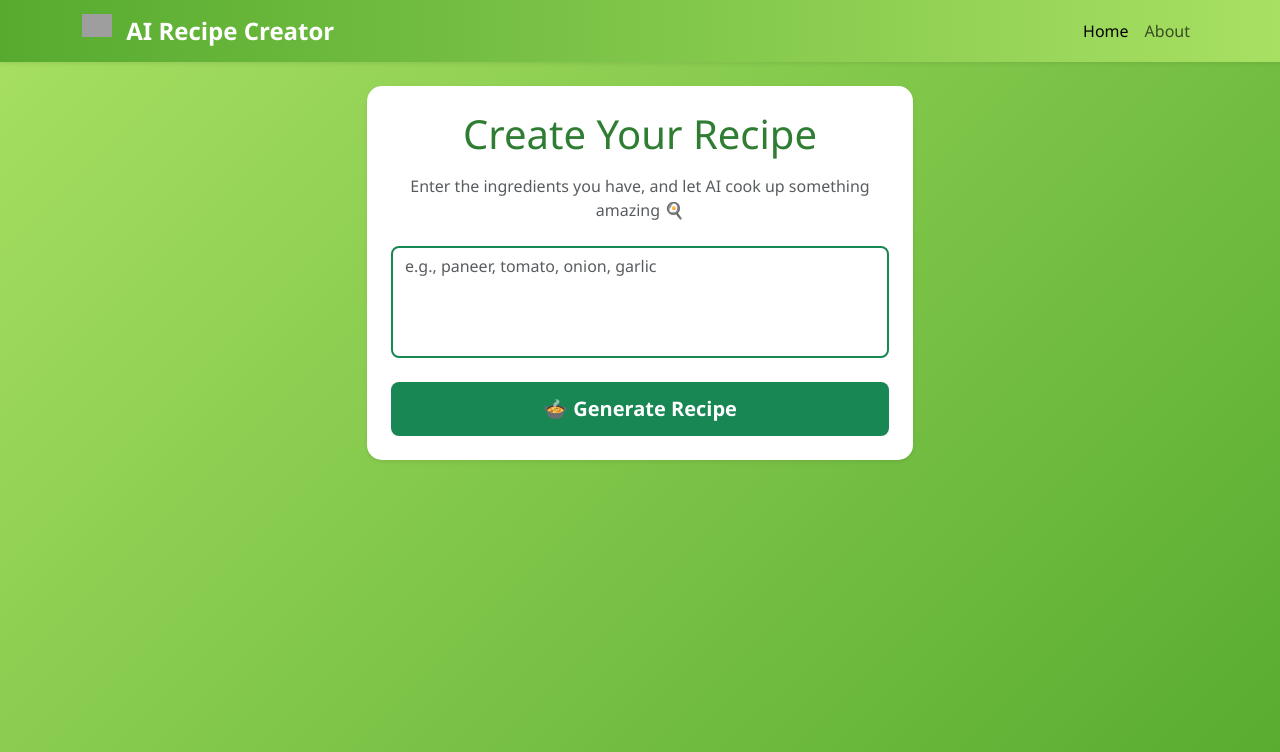
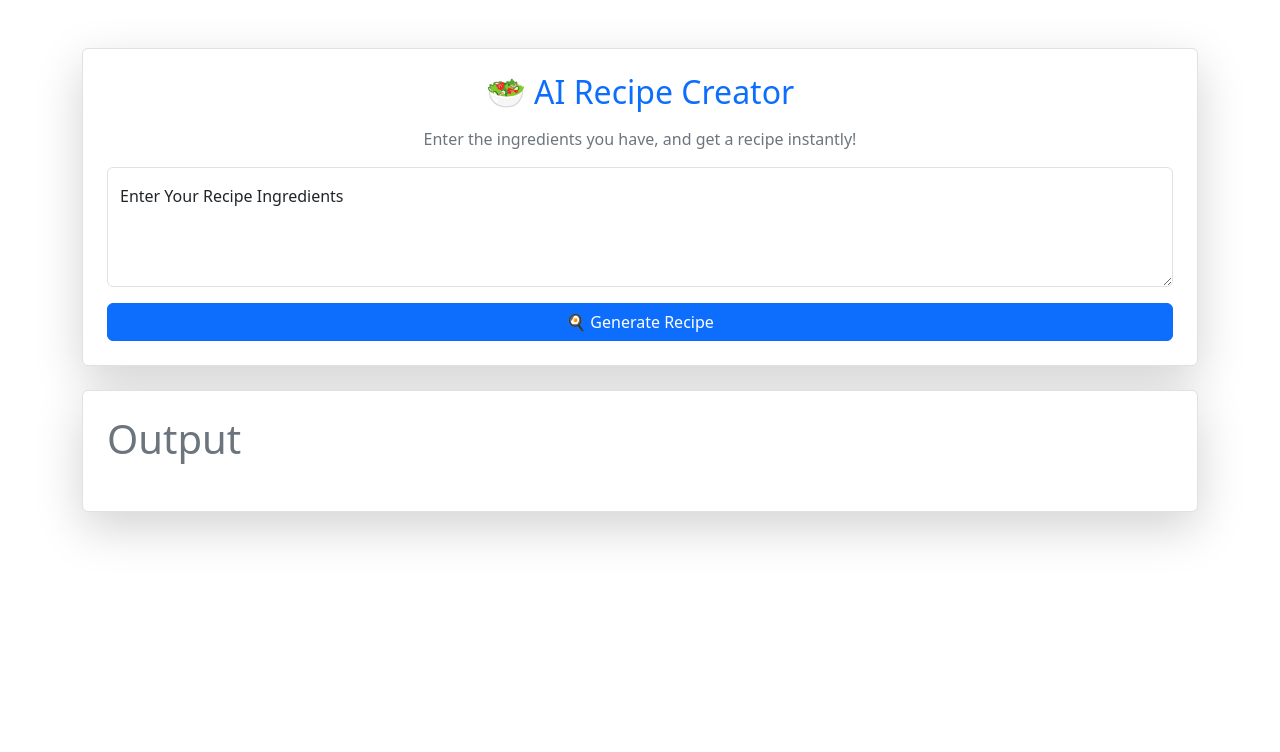
Before and after one commit to charanvlnpavani/ai_recipe_creator, a Flask app: page / in a window 1280 px wide. Shown: the top 752 px of the page. Run offline with Flask 3, Linux system fonts and the light colour scheme; grey boxes are pictures that could not be loaded.

Commit message:
Refactor recipe generation logic and enhance UI components for better user experience

```diff
--- a/app.py
+++ b/app.py
@@ -12,87 +12,43 @@
 
 # Configure Gemini API
 GEMINI_API_KEY = os.getenv("GEMINI_API_KEY")
-if not GEMINI_API_KEY:
-    raise ValueError("GEMINI_API_KEY not found in environment variables")
-
 genai.configure(api_key=GEMINI_API_KEY)
 
 # Load Gemini model
-try:
-    model = genai.GenerativeModel("gemini-pro")
-except Exception as e:
-    print(f"Error initializing Gemini model: {e}")
-    raise
-
-def create_recipe_prompt(ingredients):
-    """Create a structured prompt for recipe generation."""
-    return f"""
-    As a professional chef, create a recipe using these ingredients: {ingredients}
-
-    Format the recipe as follows:
-    Recipe Name:
-    -------------
-    Preparation Time:
-    Servings:
-
-    Ingredients:
-    -------------
-    {ingredients} (with specific quantities)
-
-    Instructions:
-    -------------
-    1. Step-by-step instructions
-
-    Serving Suggestions:
-    -------------
-    - Suggestions for plating and accompaniments
-    """
+model = genai.GenerativeModel("gemini-2.5-flash")
 
 @app.route("/")
 def index():
-    """Serve the main page."""
     return render_template("index.html")
 
 @app.route("/generate", methods=["POST"])
 def generate_recipe():
-    """Generate a recipe based on provided ingredients."""
     try:
         data = request.get_json()
-        if not data:
-            return jsonify({"error": "No data provided"}), 400
+        ingredients = data.get("ingredients")
 
-        ingredients = data.get("ingredients")
-        if not ingredients or not isinstance(ingredients, str):
-            return jsonify({"error": "Invalid or missing ingredients"}), 400
+        if not ingredients:
+            return jsonify({"error": "No ingredients provided"}), 400
 
-        # Clean and validate ingredients
-        ingredients = ingredients.strip()
-        if len(ingredients) < 3:
-            return jsonify({"error": "Please provide more ingredients"}), 400
+        prompt = f"""
+        You are a professional chef. Create a delicious recipe using the following ingredients:
+        {ingredients}.
 
-        # Generate recipe
-        prompt = create_recipe_prompt(ingredients)
+        Please include:
+        - Recipe Name
+        - Estimated Preparation Time
+        - Required Ingredients (with quantities)
+        - Step-by-step Cooking Instructions
+        - Optional: Serving suggestions
+        """
+
         response = model.generate_content(prompt)
+        recipe = response.text.strip()
 
-        if not response or not response.text:
-            return jsonify({"error": "Failed to generate recipe"}), 500
+        return jsonify({"recipe": recipe})
 
-        recipe = response.text.strip()
-        return jsonify({
-            "status": "success",
-            "recipe": recipe
-        })
-
-    except genai.types.generation_types.BlockedPromptException:
-        return jsonify({
-            "error": "Unable to generate recipe due to content restrictions"
-        }), 422
     except Exception as e:
-        app.logger.error(f"Error generating recipe: {str(e)}")
-        return jsonify({
-            "error": "An unexpected error occurred while generating the recipe"
-        }), 500
+        return jsonify({"error": str(e)}), 500
 
 if __name__ == "__main__":
-    port = int(os.environ.get("PORT", 5000))
-    app.run(host="0.0.0.0", port=port)
+    app.run(debug=True)
--- a/static/styles.css
+++ b/static/styles.css
@@ -140,6 +140,12 @@
   }
 }
 
+.output-container {
+  max-height: 20%;
+  overflow-y: auto;
+  border: 2px solid #ddd;
+}
+
 /* Small devices (tablets) */
 @media (min-width: 576px) and (max-width: 767.98px) {
   .card {
--- a/templates/index.html
+++ b/templates/index.html
@@ -2,108 +2,59 @@
 <html lang="en">
   <head>
     <meta charset="UTF-8" />
-    <meta name="viewport" content="width=device-width, initial-scale=1.0" />
     <title>AI Recipe Creator 🍲</title>
-
+    <link rel="stylesheet" href="/static/style.css" />
     <link
-      href="https://cdn.jsdelivr.net/npm/bootstrap@5.3.3/dist/css/bootstrap.min.css"
+      href="https://cdn.jsdelivr.net/npm/bootstrap@5.3.8/dist/css/bootstrap.min.css"
       rel="stylesheet"
+      integrity="sha384-sRIl4kxILFvY47J16cr9ZwB07vP4J8+LH7qKQnuqkuIAvNWLzeN8tE5YBujZqJLB"
+      crossorigin="anonymous"
     />
-
-    <link rel="stylesheet" href="static/styles.css" />
-
+    <script
+      src="https://cdn.jsdelivr.net/npm/bootstrap@5.3.8/dist/js/bootstrap.bundle.min.js"
+      integrity="sha384-FKyoEForCGlyvwx9Hj09JcYn3nv7wiPVlz7YYwJrWVcXK/BmnVDxM+D2scQbITxI"
+      crossorigin="anonymous"
+    ></script>
+  </head>
   <body>
-    <nav class="navbar navbar-expand-lg shadow-sm bg-light">
-      <div class="container">
-        <a class="navbar-brand" href="#">
-          <img src="https://img.icons8.com/color/48/000000/chef-hat.png" alt="chef hat" class="d-inline-block align-text-top me-2" style="width: 30px;">
-          AI Recipe Creator
-        </a>
-        <button class="navbar-toggler" type="button" data-bs-toggle="collapse" data-bs-target="#navbarNav">
-          <span class="navbar-toggler-icon"></span>
-        </button>
-        <div class="collapse navbar-collapse" id="navbarNav">
-          <ul class="navbar-nav ms-auto">
-            <li class="nav-item">
-              <a class="nav-link active" href="#">Home</a>
-            </li>
-            <li class="nav-item">
-              <a class="nav-link" href="#">About</a>
-            </li>
-          </ul>
-        </div>
-      </div>
-    </nav>
-
-    <div class="container my-4">
-      <div class="row justify-content-center">
-        <div class="col-12 col-sm-10 col-md-8 col-lg-6 text-center">
-          <div class="card shadow-sm border-0 p-4">
-            <h2 class="display-6 mb-3">Create Your Recipe</h2>
-            <p class="text-muted mb-4">
-              Enter the ingredients you have, and let AI cook up something amazing 🍳
+    <div class="container mt-5">
+      <!-- Input Section -->
+       <div class="row">
+        <div class="col-12 col-md-12 col-lg-12 ">
+          <div class="border rounded p-4 shadow-lg bg-white">
+            <h2 class="text-center text-primary mb-3">🥗 AI Recipe Creator</h2>
+            <p class="text-center text-secondary">
+              Enter the ingredients you have, and get a recipe instantly!
         </p>
 
-            <div class="form-group mb-4">
+        <div class=" form-floating mb-3">
           <textarea
+            class="form-control"
+            placeholder="Leave a comment here"
             id="ingredients"
-                class="form-control border-success rounded-3"
-                rows="4"
-                placeholder="e.g., paneer, tomato, onion, garlic"
+            style="height: 120px"
           ></textarea>
+          <label for="ingredients">Enter Your Recipe Ingredients</label>
         </div>
 
-            <button id="generate-btn" class="btn btn-success btn-lg w-100 fw-semibold">
-              🍲 Generate Recipe
+        <button id="generate-btn" class="btn btn-primary w-100">
+          🍳 Generate Recipe
         </button>
-
-      <div id="loading" class="mt-3 text-muted" style="display: none">
-        <div class="spinner-border text-success" role="status"></div>
-        <span class="ms-2">Cooking up ideas...</span>
-      </div>
       </div>
 
-    <div
-      class="modal fade"
-      id="recipeModal"
-      tabindex="-1"
-      aria-labelledby="recipeModalLabel"
-      aria-hidden="true"
-    >
-      <div class="modal-dialog modal-dialog-centered modal-dialog-scrollable modal-sm modal-md modal-lg">
-        <div class="modal-content">
-          <div class="modal-header bg-light">
-            <h5 class="modal-title fw-bold" id="recipeModalLabel">
-              <img src="https://img.icons8.com/color/48/000000/cooking-book.png" alt="recipe book" class="me-2" style="width: 30px;">
-              Your AI Recipe
-            </h5>
-            <button
-              type="button"
-              class="btn-close"
-              data-bs-dismiss="modal"
-              aria-label="Close"
-            ></button>
-          </div>
-          <div class="modal-body">
-            <div class="recipe-container">
-              <pre id="recipeContent" class="recipe-text"></pre>
-            </div>
-          </div>
-          <div class="modal-footer">
-            <button
-              type="button"
-              class="btn btn-outline-success"
-              data-bs-dismiss="modal"
-            >
-              Close
-            </button>
-          </div>
+      <!-- Output Section -->
+      <div class="border rounded p-4 mt-4 shadow-lg bg-white output-container">
+        <div id="output" class="output text-dark">
+          <h1 class="text-secondary">Output</h1>
+          <pre class="text-dark" style="white-space: pre-wrap;"></pre>
         </div>
       </div>
     </div>
 
+    <!-- ✅ Bootstrap JS -->
     <script src="https://cdn.jsdelivr.net/npm/bootstrap@5.3.3/dist/js/bootstrap.bundle.min.js"></script>
 
+    <!-- ✅ JavaScript Logic -->
     <script>
       document
         .getElementById("generate-btn")
@@ -111,16 +62,16 @@
           const ingredients = document
             .getElementById("ingredients")
             .value.trim();
-          const loading = document.getElementById("loading");
-          const recipeContent = document.getElementById("recipeContent");
+          const outputDiv = document.getElementById("output");
 
           if (!ingredients) {
-            alert("⚠️ Please enter some ingredients!");
+            outputDiv.innerHTML =
+              "<p class='text-danger fw-semibold'>⚠️ Please enter ingredients!</p>";
             return;
           }
 
-          loading.style.display = "block";
-          recipeContent.innerHTML = "";
+          outputDiv.innerHTML =
+            "<p class='text-secondary'>Cooking up ideas... 🔥</p>";
 
           try {
             const response = await fetch("/generate", {
@@ -130,21 +81,14 @@
             });
 
             const data = await response.json();
-            loading.style.display = "none";
-
             if (data.recipe) {
-              recipeContent.innerHTML = data.recipe;
-
-              const modal = new bootstrap.Modal(
-                document.getElementById("recipeModal")
-              );
-              modal.show();
+              outputDiv.innerHTML = `<pre class="text-dark" style="white-space: pre-wrap;">${data.recipe}</pre>`;
             } else {
-              alert("Error: " + data.error);
+              outputDiv.innerHTML = `<p class='text-danger fw-semibold'>❌ Error: ${data.error}</p>`;
             }
           } catch (err) {
-            loading.style.display = "none";
-            alert("Error connecting to server.");
+            outputDiv.innerHTML =
+              "<p class='text-danger fw-semibold'>❌ Error connecting to server.</p>";
           }
         });
     </script>
```
Lines whose indentation alone changed are shown as unchanged.
